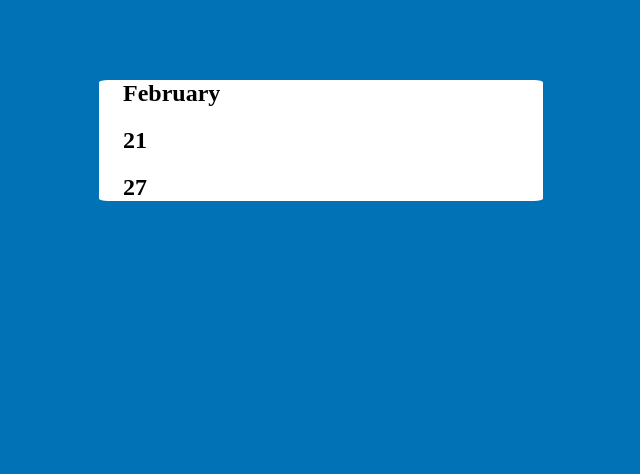
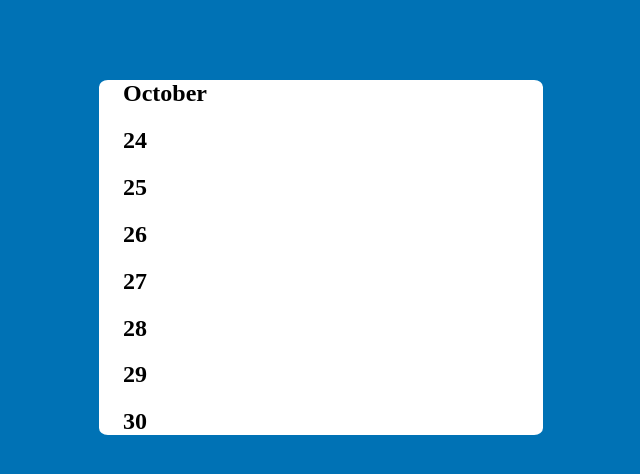
Before and after one commit to Amir-Aminian/schedule-assistant, a React (Create React App) app: page /homePage in a window 1280 px wide. Shown: the top 474 px of the page, without its empty margins (319-959 px from the left). Built offline with nearby package versions, Linux system fonts and the light colour scheme; sample sign-in values are in the browser's storage.

Commit message:
completed set week utility with all week dates and months

```diff
--- a/src/components/homePage/HomePage.js
+++ b/src/components/homePage/HomePage.js
@@ -6,13 +6,7 @@ import SetWeek from "../../utilities/SetWeek";
 const HomePage = () => {
     const navigate = useNavigate();
 
-    let date = new Date("2022-02-26");
-
-    let startDate = SetWeek(date)[0];
-
-    let endDate = SetWeek(date)[1];
-
-    let month = SetWeek(date)[2];
+    let date = new Date();
 
     useEffect(() => {
         if (localStorage.getItem("userEmail")==undefined) {
@@ -24,9 +18,14 @@ const HomePage = () => {
     if (localStorage.getItem("userEmail")!=undefined) {
         return (
             <Box>
-                <h2>{month}</h2>
-                <h2>{startDate}</h2>
-                <h2>{endDate}</h2>
+                <h2>{SetWeek(date).month}</h2>
+                <h2>{SetWeek(date).weekDates[0]}</h2>
+                <h2>{SetWeek(date).weekDates[1]}</h2>
+                <h2>{SetWeek(date).weekDates[2]}</h2>
+                <h2>{SetWeek(date).weekDates[3]}</h2>
+                <h2>{SetWeek(date).weekDates[4]}</h2>
+                <h2>{SetWeek(date).weekDates[5]}</h2>
+                <h2>{SetWeek(date).weekDates[6]}</h2>
             </Box>
         );
     }
--- a/src/utilities/SetWeek.js
+++ b/src/utilities/SetWeek.js
@@ -1,7 +1,9 @@
 const SetWeek = (d) => {
     const months = ["January", "February", "March", "April", "May", "June", "July", "August", "September", "October", "November", "December"];
 
-    let month = months[d.getMonth()];
+    let month;
+
+    let weekDates=[];
 
     let date = d.getDate()+1;
 
@@ -11,9 +13,19 @@ const SetWeek = (d) => {
 
     let startIndex = date-d.getDay();
 
-    let endIndex = date-d.getDay()+6;
+    let endIndex = startIndex+6;
 
-    return([new Date(startDate.setDate(startIndex)).getDate(), new Date(endDate.setDate(endIndex)).getDate(), month]);
+    for (let i = startIndex; i <= endIndex; i++) {
+        weekDates.push(new Date(startDate.setDate(i)).getDate());
+    };
+
+    if (months[new Date(startDate.setDate(startIndex)).getMonth()]!=months[new Date(endDate.setDate(endIndex)).getMonth()]) {
+        month = months[new Date(startDate.setDate(startIndex)).getMonth()]+"-"+months[new Date(endDate.setDate(endIndex)).getMonth()];
+    } else {
+        month = months[d.getMonth()];
+    };
+
+    return({month: month, weekDates: weekDates});
 }
 
 export default SetWeek;
```
